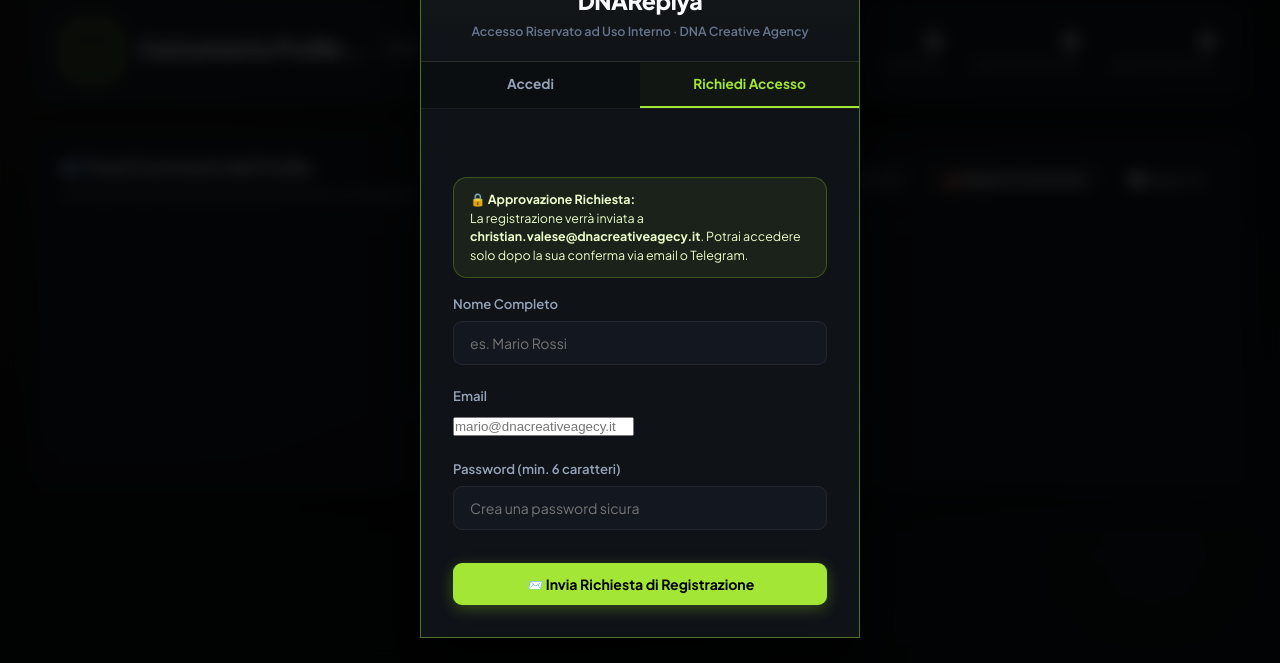
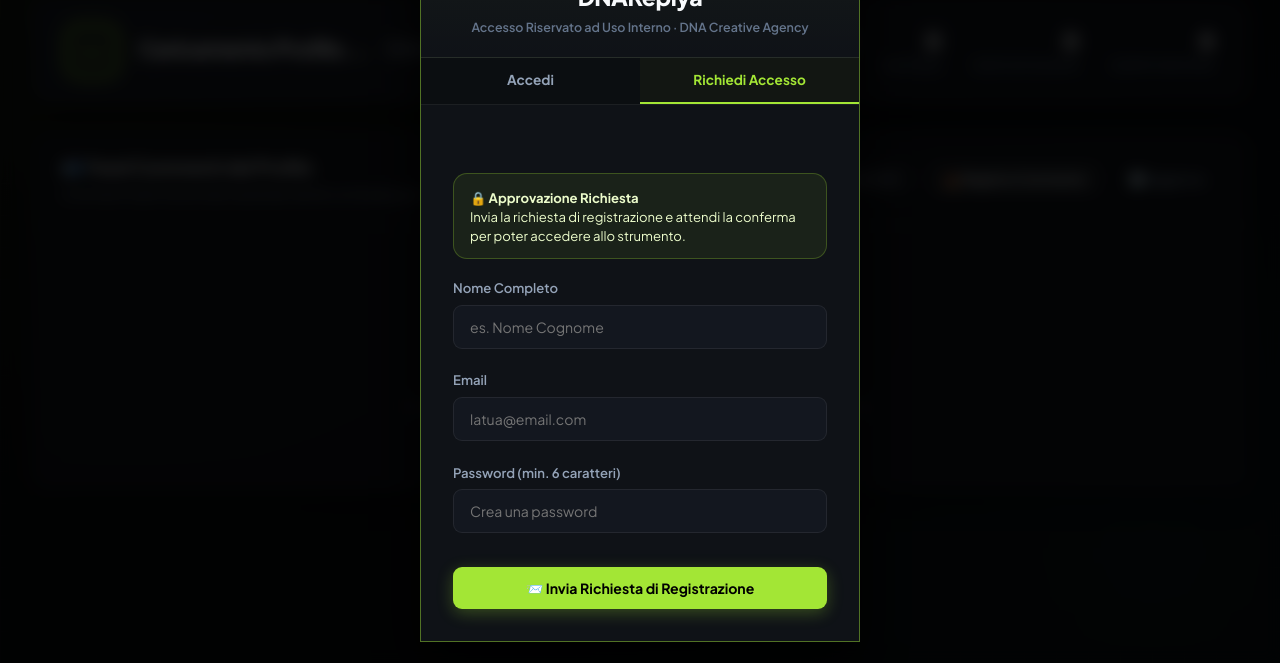
Before and after one commit to ChreeVs/DNAReplya, a website: page public/index.html in a window 1280 px wide. Both pictures are taken after a click on the button "Richiedi Accesso". Shown: the part 137-800 px from the top of the page. Drawn offline with Linux system fonts and the light colour scheme.

Commit message:
fix(ui): style email input to match dark theme and simplify approval notice

```diff
--- a/public/index.html
+++ b/public/index.html
@@ -582,8 +582,8 @@
       <!-- LOGIN FORM -->
       <form id="formLogin" class="auth-body">
         <div class="form-group">
-          <label for="loginEmail">Email Aziendale</label>
-          <input type="email" id="loginEmail" placeholder="nome@dnacreativeagecy.it" required>
+          <label for="loginEmail">Email</label>
+          <input type="email" id="loginEmail" placeholder="latua@email.com" required>
         </div>
         <div class="form-group">
           <label for="loginPassword">Password</label>
@@ -596,21 +596,21 @@
 
       <!-- REGISTER FORM -->
       <form id="formRegister" class="auth-body hidden">
-        <div class="info-alert-lime" style="font-size:0.78rem;margin-bottom:1rem;padding:0.75rem 1rem;">
-          🔒 <b>Approvazione Richiesta:</b><br>
-          La registrazione verrà inviata a <b>christian.valese@dnacreativeagecy.it</b>. Potrai accedere solo dopo la sua conferma via email o Telegram.
+        <div class="info-alert-lime" style="font-size:0.82rem;margin-bottom:1.15rem;padding:0.85rem 1rem;line-height:1.45;">
+          🔒 <b>Approvazione Richiesta</b><br>
+          Invia la richiesta di registrazione e attendi la conferma per poter accedere allo strumento.
         </div>
         <div class="form-group">
           <label for="registerName">Nome Completo</label>
-          <input type="text" id="registerName" placeholder="es. Mario Rossi" required>
+          <input type="text" id="registerName" placeholder="es. Nome Cognome" required>
         </div>
         <div class="form-group">
           <label for="registerEmail">Email</label>
-          <input type="email" id="registerEmail" placeholder="mario@dnacreativeagecy.it" required>
+          <input type="email" id="registerEmail" placeholder="latua@email.com" required>
         </div>
         <div class="form-group">
           <label for="registerPassword">Password (min. 6 caratteri)</label>
-          <input type="password" id="registerPassword" minlength="6" placeholder="Crea una password sicura" required>
+          <input type="password" id="registerPassword" minlength="6" placeholder="Crea una password" required>
         </div>
         <button type="submit" class="btn btn-primary w-full mt-3" id="btnRegisterSubmit">
           📨 Invia Richiesta di Registrazione
--- a/public/style.css
+++ b/public/style.css
@@ -533,7 +533,11 @@ body {
 .flex-1 { flex: 1; }
 
 input[type="text"],
+input[type="email"],
 input[type="password"],
+input[type="url"],
+input[type="number"],
+input[type="search"],
 textarea,
 select {
   width: 100%;
@@ -546,6 +550,17 @@ select {
   font-size: 0.88rem;
   outline: none;
   transition: var(--transition);
+}
+
+/* Maintain Carbon dark theme on browser autofill */
+input:-webkit-autofill,
+input:-webkit-autofill:hover,
+input:-webkit-autofill:focus,
+input:-webkit-autofill:active {
+  -webkit-box-shadow: 0 0 0 40px var(--bg-input) inset !important;
+  -webkit-text-fill-color: var(--text-main) !important;
+  caret-color: var(--text-main) !important;
+  transition: background-color 5000s ease-in-out 0s;
 }
 
 input:focus,
--- a/src/api/routes/auth.ts
+++ b/src/api/routes/auth.ts
@@ -28,7 +28,7 @@ router.post('/register', async (req: Request, res: Response) => {
       } else {
         return res.status(403).json({
           success: false,
-          error: `Account già registrato, in attesa di approvazione da parte di Christian Valese (${AuthService.getSuperAdminEmail()}).`,
+          error: 'Account già registrato. La richiesta è in attesa di approvazione.',
         });
       }
     }
@@ -76,7 +76,7 @@ router.post('/register', async (req: Request, res: Response) => {
     return res.json({
       success: true,
       pendingApproval: true,
-      message: `Registrazione completata! La tua richiesta di accesso è stata inviata per approvazione a Christian Valese (${AuthService.getSuperAdminEmail()}).`,
+      message: 'Registrazione completata! La richiesta è stata inviata: attendi l\'approvazione per poter accedere.',
     });
   } catch (err: any) {
     res.status(500).json({ success: false, error: err.message });
@@ -107,7 +107,7 @@ router.post('/login', async (req: Request, res: Response) => {
       return res.status(403).json({
         success: false,
         pendingApproval: true,
-        error: `Il tuo account è in attesa di approvazione da parte di Christian Valese (${AuthService.getSuperAdminEmail()}). Potrai accedere non appena confermato.`,
+        error: 'Il tuo account è in attesa di approvazione. Potrai effettuare l\'accesso non appena la richiesta sarà approvata.',
       });
     }
 
```
